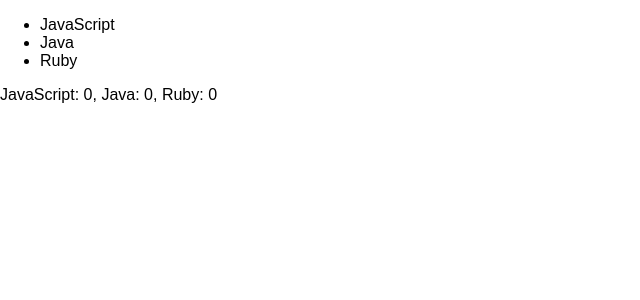
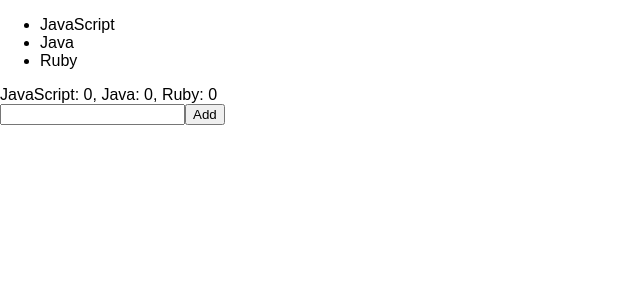
Before and after one commit to jackblackevo/react-practice, a React (Create React App) app: page / in a window 1280 px wide. Shown: the top 300 px of the page, without its empty margins (0-640 px from the left). Built offline with nearby package versions, Linux system fonts and the light colour scheme.

Commit message:
add: add programming language button

```diff
--- a/src/App.js
+++ b/src/App.js
@@ -2,6 +2,7 @@ import React, { Component } from 'react';
 import uuid from 'uuid/v1'
 import ProgramLangs from './ProgramLangs'
 import LangsCount from './LangsCount'
+import InputNewLang from './InputNewLang'
 
 class App extends Component {
   constructor(props) {
@@ -28,11 +29,23 @@ class App extends Component {
     this.setState({pLangs: updatedPLangs})
   }
 
+  addLang(pLangName) {
+    const updatedPLangs = Object.assign({},
+      this.state.pLangs, {
+        [uuid()]: {
+          name: pLangName,
+          count: 0
+        }
+      })
+    this.setState({pLangs: updatedPLangs})
+  }
+
   render() {
     return (
       <div className="App">
         <ProgramLangs pLangs={this.state.pLangs} updateCount={pLangUUID => this.updateCount(pLangUUID)}/>
         <LangsCount pLangs={this.state.pLangs} />
+        <InputNewLang addLang={pLangName => this.addLang(pLangName)} />
       </div>
     );
   }
--- /dev/null
+++ b/src/InputNewLang.js
@@ -0,0 +1,22 @@
+import React, {Component} from 'react'
+
+class InputNewLang extends Component {
+  addLang() {
+    const newLangName = this.refs.langInput.value.trim()
+    !!newLangName && this.props.addLang(newLangName)
+
+    this.refs.langInput.value = ''
+    this.refs.langInput.focus()
+  }
+
+  render() {
+    return (
+      <div>
+        <input type="text" ref="langInput" />
+        <button onClick={event => this.addLang()}>Add</button>
+      </div>
+    )
+  }
+}
+
+export default InputNewLang
```
